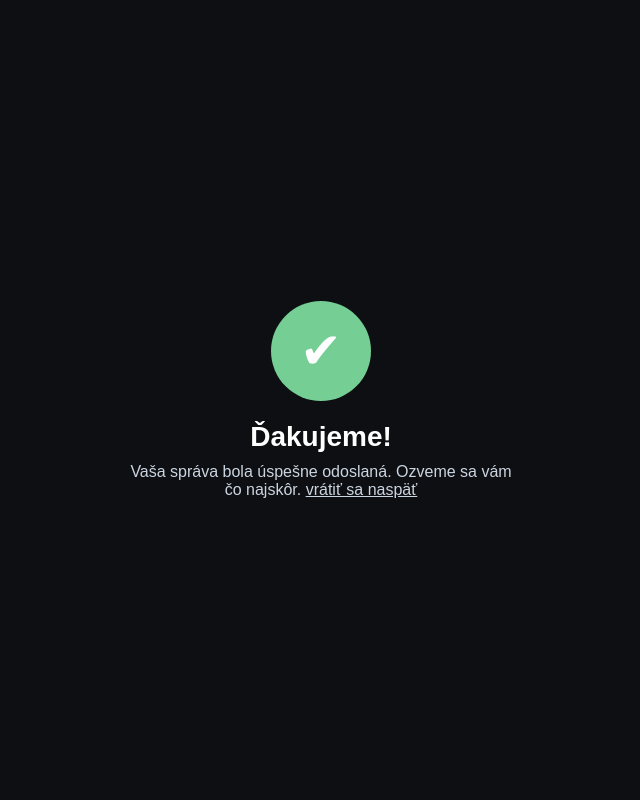
After one commit to KristoveNohy/web, a Django app: page /kontakt/dakujeme in a window 1280 px wide. The commit adds this page. Shown: the whole page, without its empty margins (319-959 px from the left). Run offline with Django 5.2, Linux system fonts and the light colour scheme.

Commit message:
funguje too

```diff
--- a/core/admin.py
+++ b/core/admin.py
@@ -1,10 +1,9 @@
 from django.contrib import admin
-from .models import Service, Image, Category
-from pillow_heif import register_heif_opener
-register_heif_opener()
+from .models import Service, Image, Category, Customer
 
 # Register your models here.
 
 admin.site.register(Service)
 admin.site.register(Image)
 admin.site.register(Category)
+admin.site.register(Customer)
--- a/core/forms.py
+++ b/core/forms.py
@@ -5,3 +5,5 @@ class ContactForm(forms.ModelForm):
     class Meta:
         model = Customer
         fields = "__all__"
+
+    attachment = forms.FileField(required=False,)
--- a/core/models.py
+++ b/core/models.py
@@ -22,10 +22,10 @@ class Image(models.Model):
 class Customer(models.Model):
     fname = models.CharField(max_length=64)
     lname = models.CharField(max_length=64)
-    adress = models.CharField(max_length=64)
+    address = models.CharField(max_length=64)
 
     email = models.EmailField()
-    phone = models.CharField(max_length=13)
+    phone = models.CharField(max_length=16)
 
     category = models.ForeignKey(Service, on_delete=models.CASCADE)
     details = models.TextField()
--- /dev/null
+++ b/core/templates/thanks.html
@@ -0,0 +1,62 @@
+<!DOCTYPE html>
+<html lang="sk">
+<head>
+  <meta charset="UTF-8">
+  <title>Ďakujeme</title>
+  <style>
+    body {
+      margin: 0;
+      padding: 0;
+      background-color: #0D0F12; /* tmavo modré pozadie */
+      font-family: Arial, sans-serif;
+      color: #fff;
+      display: flex;
+      flex-direction: column;
+      justify-content: center;
+      align-items: center;
+      height: 100vh;
+    }
+
+    .checkmark-circle {
+      width: 100px;
+      height: 100px;
+      border-radius: 50%;
+      background: #75cf95; /* bledozelený kruh */
+      display: flex;
+      align-items: center;
+      justify-content: center;
+      margin-bottom: 20px;
+    }
+
+    .checkmark {
+      font-size: 50px;
+      color: white;
+    }
+
+    .title {
+      font-size: 28px;
+      font-weight: bold;
+      margin-bottom: 10px;
+      text-align: center;
+    }
+    a {
+        color: #cbd5e1;
+    }
+    .message {
+      font-size: 16px;
+      color: #cbd5e1;
+      text-align: center;
+      max-width: 400px;
+    }
+  </style>
+</head>
+<body>
+
+  <div class="checkmark-circle">
+    <span class="checkmark">✔</span>
+  </div>
+  <div class="title">Ďakujeme!</div>
+  <div class="message">Vaša správa bola úspešne odoslaná. Ozveme sa vám čo najskôr. <a href="{% url 'index' %}">vrátiť sa naspäť</a></div>
+
+</body>
+</html>
--- a/core/urls.py
+++ b/core/urls.py
@@ -7,4 +7,5 @@ urlpatterns = [
     path('realizacie', views.realizations, name="realizations"),
     path('kontakt', views.contact, name="contact"),
     path('upload', views.upload, name="upload"),
+    path('kontakt/dakujeme', views.thanks, name="contact_thanks")
 ]
--- a/core/views.py
+++ b/core/views.py
@@ -1,6 +1,10 @@
 from django.shortcuts import render, HttpResponse, redirect
 from .models import *
-from .forms import *
+
+from django.core.mail import send_mail, EmailMessage
+from django.conf import settings
+from .forms import ContactForm
+
 
 # Create your views here.
 def index(request):
@@ -12,6 +16,9 @@ def index(request):
 
 def about(request):
     return render(request, 'about.html',)
+
+def thanks(request):
+    return render(request, 'thanks.html',)
 def realizations(request):
     return render(request, 'realizations.html', {
         'categories': Category.objects.all()
@@ -31,26 +38,52 @@ def upload(request):
 def contact(request):
 
     if request.method == "POST":
-        form = ContactForm(request.POST)
+        form = ContactForm(request.POST, request.FILES)
+        print(request.FILES)
         if form.is_valid():
             customer = Customer.objects.create(
                 fname=form.cleaned_data['fname'],
                 lname=form.cleaned_data['lname'],
-                adress=form.cleaned_data['adress'],
+                address=form.cleaned_data['address'],
                 email=form.cleaned_data['email'],
                 phone=form.cleaned_data['phone'],
                 category=form.cleaned_data['category'],
                 details=form.cleaned_data['details']
             )
-            # tu môžeš napr. logovať zákazníkovu žiadosť o službu
-            # alebo vytvoriť nový model Request(customer=..., service=..., details=...)
-            print(f"{customer.fname} si vyžiadal službu {form.cleaned_data['category'].title}")
-            return HttpResponse(f"{customer.fname} si vyžiadal službu {form.cleaned_data['category'].title}")
+            # 1. Email firme (kópia správy)
+            email = EmailMessage(
+                subject=f'Nová správa z kontaktného formulára od {customer.fname} {customer.lname}',
+                body=f"{customer.details}\n {customer.email}\n {customer.phone}",
+                from_email=settings.DEFAULT_FROM_EMAIL,
+                to=['lfstrechy@gmail.com'],
+            )
+            for f in request.FILES.getlist('attachment'):
+                email.attach(f.name, f.read(), f.content_type)
+            email.send(fail_silently=False)
+
+            # 2. Potvrdenie uchádzačovi
+            confirm_message = (
+                f"Dobrý deň {customer.fname} {customer.lname},\n\n"
+                "ďakujeme za vašu správu. Bola úspešne zaevidovaná.\n"
+                "Budeme vás čo najskôr kontaktovať.\n\n"
+                "S pozdravom,\n Lukáš Vaško \n +421 948 337 362\n lfstrechy@gmail.com"
+            )
+            send_mail(
+                subject='Vaša správa bola prijatá',
+                message=confirm_message,
+                from_email=settings.DEFAULT_FROM_EMAIL,
+                recipient_list=[customer.email],
+                fail_silently=False,
+            )
+
+            # 3. Presmerovanie na ďakovnú stránku
+            return render(request, 'thanks.html')
+
         else:
-            print("chyba")
             return HttpResponse("chyba")
+
+
     else:
-        form = ContactForm()
 
         serviceid = request.GET.get('serviceid')
 
```
Also changed, not shown: core/static/css/contact.css (+41 -0 lines), core/templates/contact.html (+10 -3 lines), lvmont/settings.py (+9 -0 lines), core/migrations/0010_rename_adress_customer_address_alter_customer_phone.py (added), db.sqlite3.
